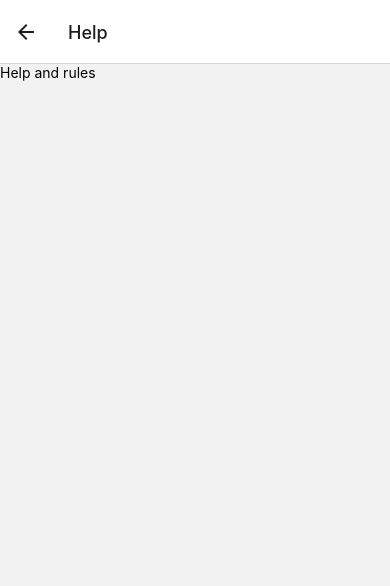
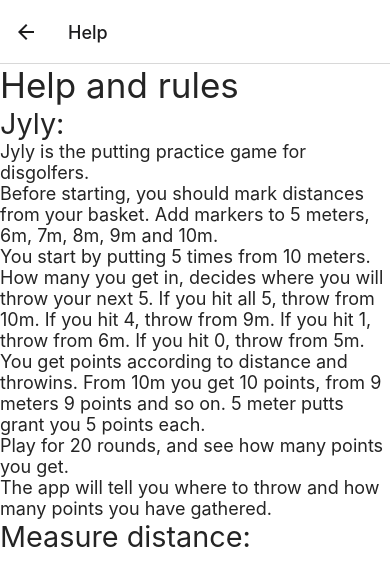
Before and after one commit to Unkkis/disc-golf-training-mobile, a React Native app: screen /Help in a window 390 px wide. Shown: the top 586 px of the page. Built offline with nearby package versions, Linux system fonts and the light colour scheme.

Commit message:
helppiä kirjoitettu vähän

```diff
--- a/components/Help.js
+++ b/components/Help.js
@@ -1,5 +1,6 @@
 import { StatusBar } from 'expo-status-bar';
-import { StyleSheet, Text, View } from 'react-native';
+import { StyleSheet, View } from 'react-native';
+import { Text } from "@rneui/themed";
 import Styles from '../Styles'
 
 
@@ -7,8 +8,27 @@ export default function Help() {
 
 
   return (
-    <View>
-        <Text>Help and rules</Text>
+    <View style={styles.container}>
+        <Text h2>Help and rules</Text>
+        <Text h3>Jyly:</Text>
+        <Text style={styles.text}>Jyly is the putting practice game for disgolfers.</Text>
+        <Text style={styles.text}>Before starting, you should mark distances from your basket. Add markers to 5 meters, 6m, 7m, 8m, 9m and 10m.</Text>
+        <Text style={styles.text}>You start by putting 5 times from 10 meters. How many you get in, decides where you will throw your next 5. If you hit all 5, throw from 10m. If you hit 4, throw from 9m. If you hit 1, throw from 6m. If you hit 0, throw from 5m. </Text>
+        <Text style={styles.text}>You get points according to distance and throwins. From 10m you get 10 points, from 9 meters 9 points and so on. 5 meter putts grant you 5 points each.</Text>
+        <Text style={styles.text}>Play for 20 rounds, and see how many points you get.</Text>
+        <Text style={styles.text}>The app will tell you where to throw and how many points you have gathered.</Text>
+        <Text h3>Measure distance:</Text>
     </View>
   );
 }
+
+const styles = StyleSheet.create({
+  container: {
+    flex: 1,
+    backgroundColor: '#fff',
+  },
+  text: {
+    fontSize: 18,
+  }
+
+});
--- a/components/Leaderboards.js
+++ b/components/Leaderboards.js
@@ -9,7 +9,7 @@ export default function Leaderboards() {
 
   return (
     <View>
-        <Text>LLeaderboards in this page</Text>
+        <Text>Leaderboards in this page</Text>
     </View>
   );
 }
```
